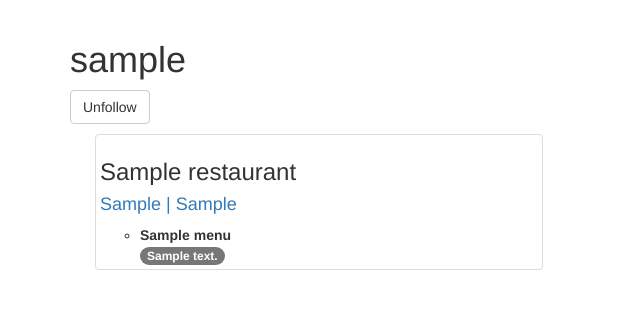
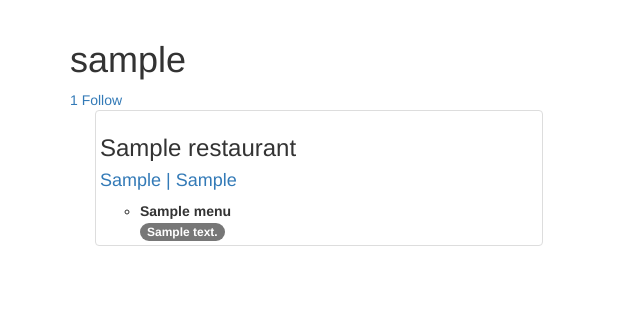
Before and after one commit to khalilSaidane/try-django-1.11, a Django app: a page that uses templates/base.html in a window 1280 px wide. Shown: the part 52-361 px from the top of the page, without its empty margins (0-640 px from the left). Run offline with Django 3.2, Linux system fonts and the light colour scheme; a user stored in the database is signed in; tables that the repository leaves empty hold one stand-in row (values such as "Sample post"); some libraries are stand-ins or nearby versions.

Commit message:
ajaxify the follow button

```diff
--- a/accounts/views.py
+++ b/accounts/views.py
@@ -13,7 +13,7 @@ class Register(SuccessMessageMixin,generic.CreateView):
     form_class = UserCreationForm
     success_message = "User %(username)s successfully created"
 
-    # Make sure the user is logged out before he register
+    # Make sure the user is logged out before he registera`
     def dispatch(self, *args, **kwargs):
         if self.request.user.is_authenticated:
             return redirect('logout/')
--- /dev/null
+++ b/cfehome/static/js/ajaxify.js
@@ -0,0 +1,34 @@
+function updateText(btn, newCount, verb) {
+    btn.text(newCount + " " + verb)
+    btn.attr("data-followers", newCount)
+}
+
+$(document).ready(function () {
+    $('.btn-follow').click(function (e) {
+        e.preventDefault();
+        var this_ = $(this);
+        var this_ = $(this);
+        var followUrl = this_.attr('href');
+        var followersCount = parseInt(this_.attr('data-followers'));
+        $.ajax({
+            url: followUrl,
+            method: 'GET',
+            data: {},
+            success: function (data) {
+                if (data.is_following) {
+                    console.log(followersCount)
+                    followersCount += 1;
+                    updateText(this_, followersCount, "Unfollow");
+                    this_.removeClass('btn-danger')
+                } else {
+                    followersCount -= 1;
+                    updateText(this_, followersCount, "Follow")
+                    this_.addClass('btn-danger')
+                }
+            }, error: function (error) {
+                console.log('error');
+                console.log(error)
+            }
+        });
+    });
+});
--- a/cfehome/urls.py
+++ b/cfehome/urls.py
@@ -16,7 +16,6 @@ Including another URLconf
 from django.conf.urls import url, include
 from django.contrib import admin
 from django.views.generic import TemplateView
-from profiles.views import ProfileFollowToggle
 from menus.views import HomeView
 
 urlpatterns = [
@@ -25,9 +24,5 @@ urlpatterns = [
     url(r'^menus/', include('menus.urls', namespace='menus')),
     url(r'^profiles/', include('profiles.urls', namespace='profiles')),
     url(r'^accounts/', include('accounts.urls')),
-    url(r'^about/', TemplateView.as_view(template_name='home/about.html'), name='about'),
-    url(r'^contact/', TemplateView.as_view(template_name='home/contact.html'), name='contact'),
     url(r'^home/', HomeView.as_view(), name='home'),
-    url(r'^follow/', ProfileFollowToggle.as_view(), name='follow'),
-
 ]
--- a/menus/views.py
+++ b/menus/views.py
@@ -9,7 +9,7 @@ from django.contrib.auth.mixins import LoginRequiredMixin
 from django.contrib.messages.views import SuccessMessageMixin
 
 
-class HomeView(View):
+class HomeView(LoginRequiredMixin, View):
     def get(self, request, *args, **kwargs):
         user = request.user
         if not user.is_authenticated:
--- a/profiles/models.py
+++ b/profiles/models.py
@@ -4,6 +4,7 @@ from __future__ import unicode_literals
 from django.db import models
 from django.db.models.signals import post_save
 from django.conf import settings
+from django.urls import reverse
 
 User = settings.AUTH_USER_MODEL
 
@@ -32,6 +33,9 @@ class Profile(models.Model):
     def __str__(self):
         return self.user.username
 
+    def get_toggle_follow_url(self):
+        return reverse('profiles:follow-api-toggle', kwargs={'username': self.user.username})
+
 
 def post_save_user_receiver(sender, instance, created, *args, **kwargs):
     if created:
--- a/profiles/urls.py
+++ b/profiles/urls.py
@@ -4,4 +4,5 @@ from . import views
 
 urlpatterns = [
     url(r'^(?P<username>[\w]+)/$', views.ProfileDetailView.as_view(), name='detail'),
+    url(r'^(?P<username>[\w]+)/follow/$', views.ProfileFollowAPIToggle.as_view(), name='follow-api-toggle'),
 ]
--- a/profiles/views.py
+++ b/profiles/views.py
@@ -8,14 +8,25 @@ from django.http import Http404
 from restaurents.models import Restaurant
 from menus.models import Menu
 from .models import Profile
+
+from rest_framework.views import APIView
+from rest_framework.response import Response
+from rest_framework import authentication, permissions
+
 User = get_user_model()
 
 
-class ProfileFollowToggle(LoginRequiredMixin, View):
-    def post(self, request, *args, **kwargs):
-        username_to_toggle = request.POST.get('username')
-        is_following, profile_ = Profile.objects.toggle_follow(request.user, username_to_toggle)
-        return redirect("/profiles/{username}/".format(username=profile_.user.username))
+class ProfileFollowAPIToggle(APIView):
+    authentication_classes = [authentication.SessionAuthentication]
+    permission_classes = [permissions.IsAuthenticated]
+
+    def get(self, request,username=None, format=None):
+        is_following, profile_ = Profile.objects.toggle_follow(request.user, username)
+        data = {
+            "is_following": is_following,
+            "profile_": profile_.user.username
+        }
+        return Response(data)
 
 
 class ProfileDetailView(DetailView):
--- a/templates/base.html
+++ b/templates/base.html
@@ -1,3 +1,4 @@
+{% load static %}
 <!DOCTYPE html>
 <html lang="en">
 <head>
@@ -22,6 +23,6 @@
         </div>
     </div>
 </div>
-
+<script src="{% static '/js/ajaxify.js' %} "></script>
 </body>
 </html>
--- a/templates/profiles/snippet/follow_form.html
+++ b/templates/profiles/snippet/follow_form.html
@@ -1,5 +1,5 @@
 {% if request.user.is_authenticated %}
-    <form action="{% url "follow" %}" method="post" class="form">
+    <form action="{% url "profiles:follow" %}" method="post" class="form">
         {% csrf_token %}
         <input type="hidden" name="username" value="{% if username %}{{ username }}{% else %}khalil{% endif %}">
         {% if is_following %}
--- a/templates/profiles/user.html
+++ b/templates/profiles/user.html
@@ -1,8 +1,10 @@
 {% extends 'base.html' %}
+{% load static %}
 {% block title %} {{ user.username }} {% endblock %}
 {% block content %}
     <h1>{{ user.username }}</h1>
-    <p>{% include 'profiles/snippet/follow_form.html' with username=user.username is_following=is_following%}</p>
+    <a data-followers="{{ user.profile.followers.count }}" class="btn-follow" href={{ user.profile.get_toggle_follow_url }}>
+       {{ user.profile.followers.count }} Follow</a>
     {% if restaurants %}
         <ul>
             {% for rest in restaurants %}
```
Also changed, not shown: cfehome/settings/base.py (+7 -2 lines), requirements.txt (+10 -5 lines), 4 other files.
